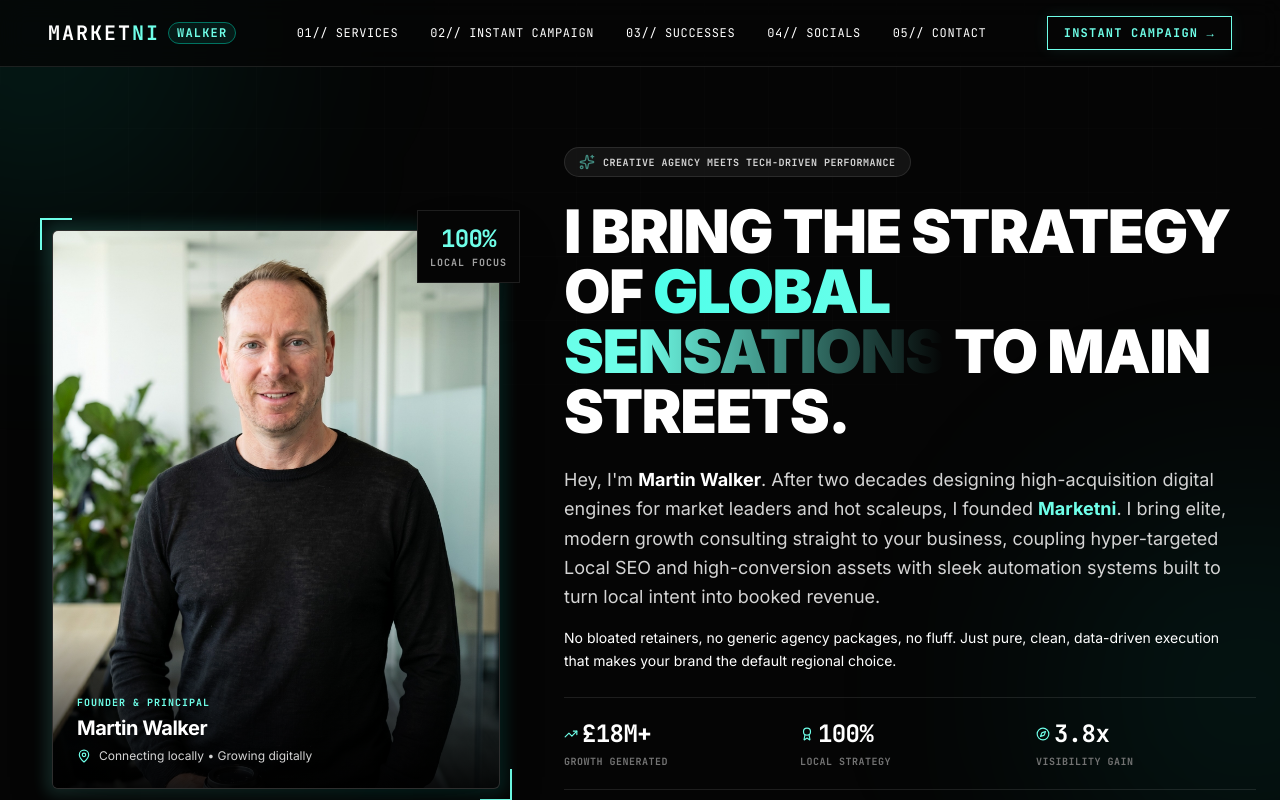
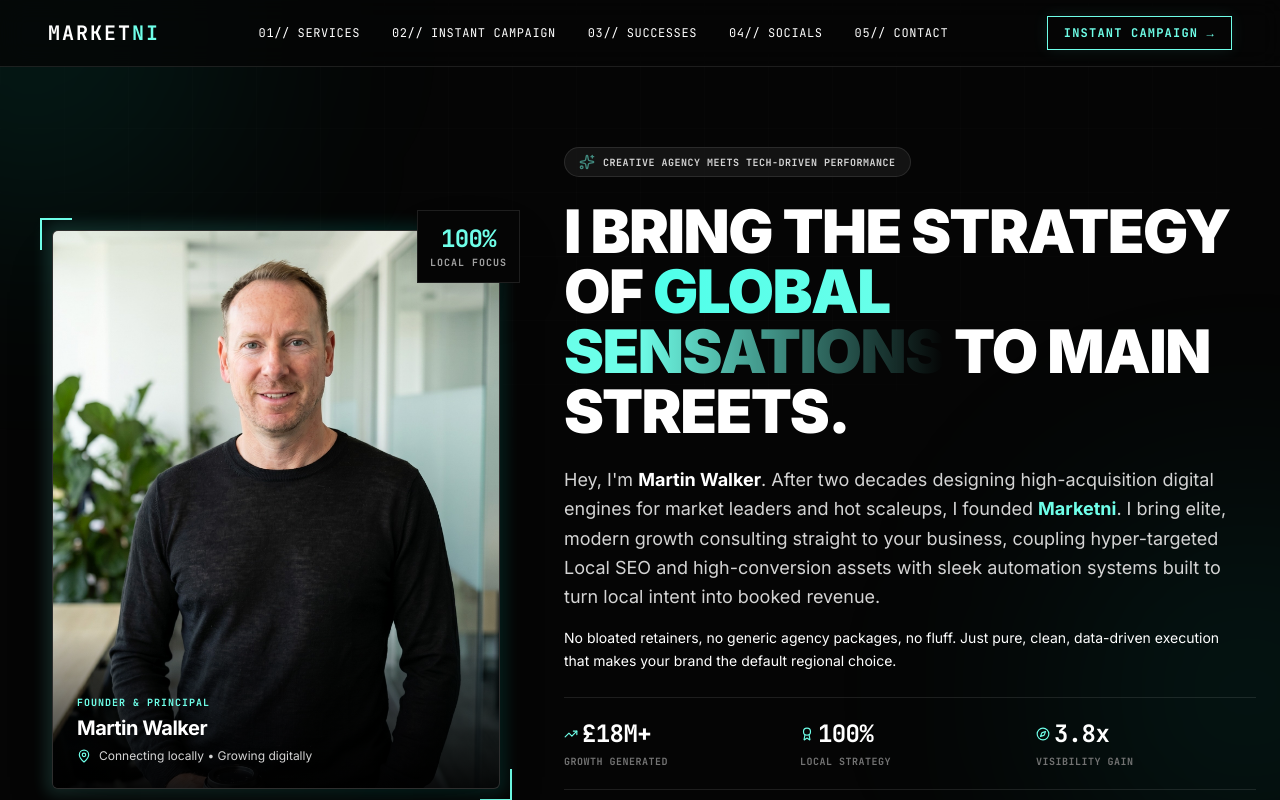
Before and after one commit to Teezi-App/marketni, a React (Vite) app: page / in a window 1280 px wide. Shown: the top 800 px of the page. Built offline with nearby package versions, Linux system fonts and the light colour scheme.

Commit message:
refactor: update branding identity in header
Update the full name display in the footer and remove redundant naming in the navigation to streamline the brand presentation.

```diff
--- a/src/App.tsx
+++ b/src/App.tsx
@@ -54,7 +54,7 @@
                 MARKET<span className="text-cyan-400">NI</span>
               </span>
               <span className="text-[10px] bg-neutral-950 text-neutral-400 px-2 py-0.5 border border-white/10 rounded">
-                WALKER
+                MARTIN WALKER
               </span>
             </div>
             <p className="font-sans text-neutral-500 text-xs max-w-sm">
--- a/src/components/Hero.tsx
+++ b/src/components/Hero.tsx
@@ -23,9 +23,6 @@
         <div className="flex items-center space-x-2 cursor-pointer" onClick={() => onScrollToSection("hero")}>
           <span className="font-mono text-xl font-black tracking-widest text-white">
             MARKET<span className="text-cyan-400">NI</span>
-          </span>
-          <span className="text-xs bg-cyan-950 text-cyan-400 border border-cyan-800 font-mono px-2 py-0.5 rounded-full uppercase tracking-widest font-bold">
-            WALKER
           </span>
         </div>
 
```
